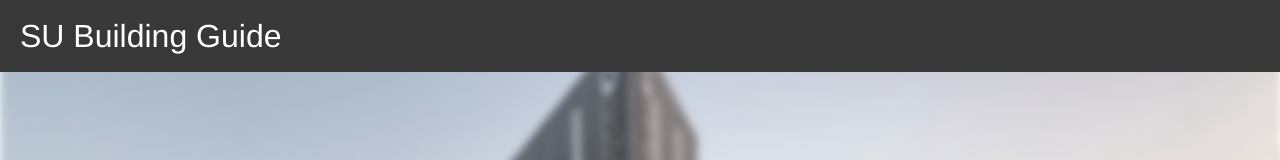
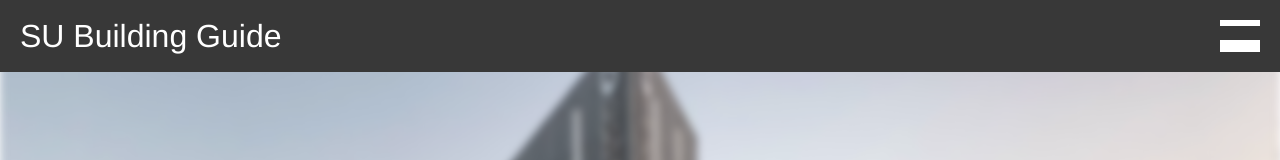
Before and after one commit to AirRice/suwebsite, a plain HTML site: page index.html in a window 1280 px wide. Shown: the top 160 px of the page. Drawn offline with nearby package versions, Linux system fonts and the light colour scheme.

Commit message:
Add files via upload

```diff
--- a/css/landing.css
+++ b/css/landing.css
@@ -12,7 +12,7 @@ body::before {
     background-repeat: no-repeat;
 }
 
-nav {
+header {
     position: absolute;
 }
 
--- a/css/style.css
+++ b/css/style.css
@@ -19,7 +19,7 @@ p {
     font-size: 1.2em;
 }
 
-nav {
+header {
     width: 100%;
     padding: 20px;
     background-color: #383838;
@@ -27,9 +27,45 @@ nav {
     box-sizing: border-box;
 }
 
-nav h1 {
+header h1 {
     font-size: 2em;
+    display: inline-block;
 }
+
+nav {
+    display: inline-block;
+    float: right;
+}
+
+#menu-toggle {
+    display: block;
+    position: relative;
+    width: 40px;
+    height: 6px;
+    background-color: #fff;
+}
+
+#menu-toggle::before {
+    content: '';
+    display: block;
+    position: relative;
+    width: 40px;
+    height: 6px;
+    background-color: #fff;
+    top: 20px;
+}
+
+#menu-toggle::after {
+    content: '';
+    display: block;
+    position: relative;
+    width: 40px;
+    height: 6px;
+    background-color: #fff;
+    top: 20px;
+}
+
+
 
 main {
     background-color: #ECEBF3; /* alt: C7D6D5 */
--- a/index.html
+++ b/index.html
@@ -13,9 +13,12 @@
         <title>SU Building Unofficial Guide - Homepage</title>
     </head>
     <body>
-        <nav>
+        <header>
             <h1>SU Building Guide</h1>
-        </nav>
+            <nav>
+                <span id="menu-toggle"></span>
+            </nav>
+        </header>
         <main>
             <h2>SU Building Guide</h2>
             <p>This guide was created by students for students. You can find a lot of useful informations on SU Building. Feel free to browse our website.</p>
```
Also changed, not shown: food.html (+5 -2 lines).
